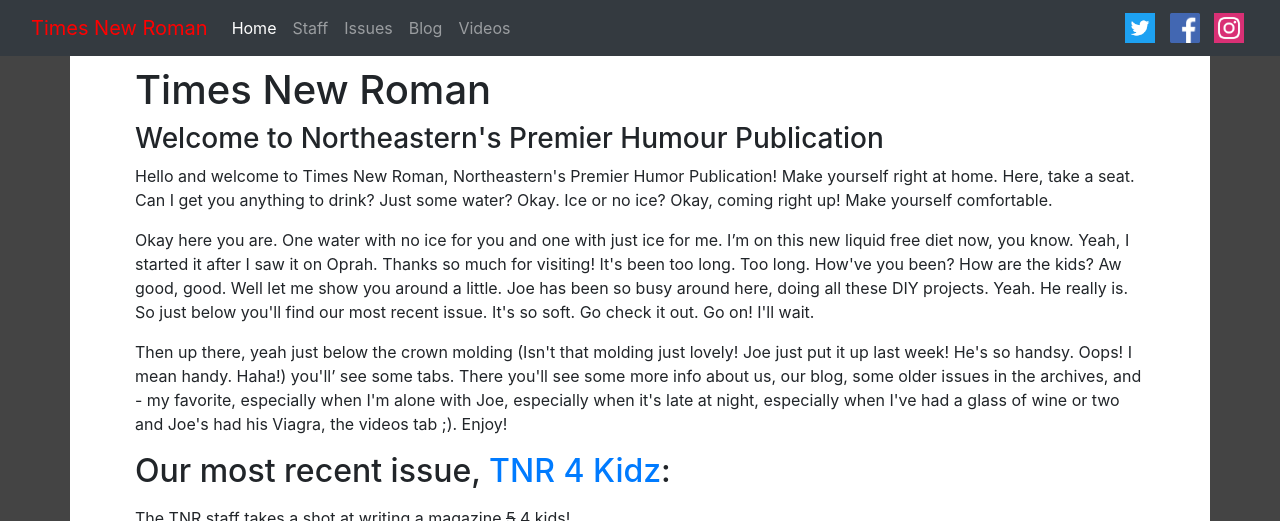
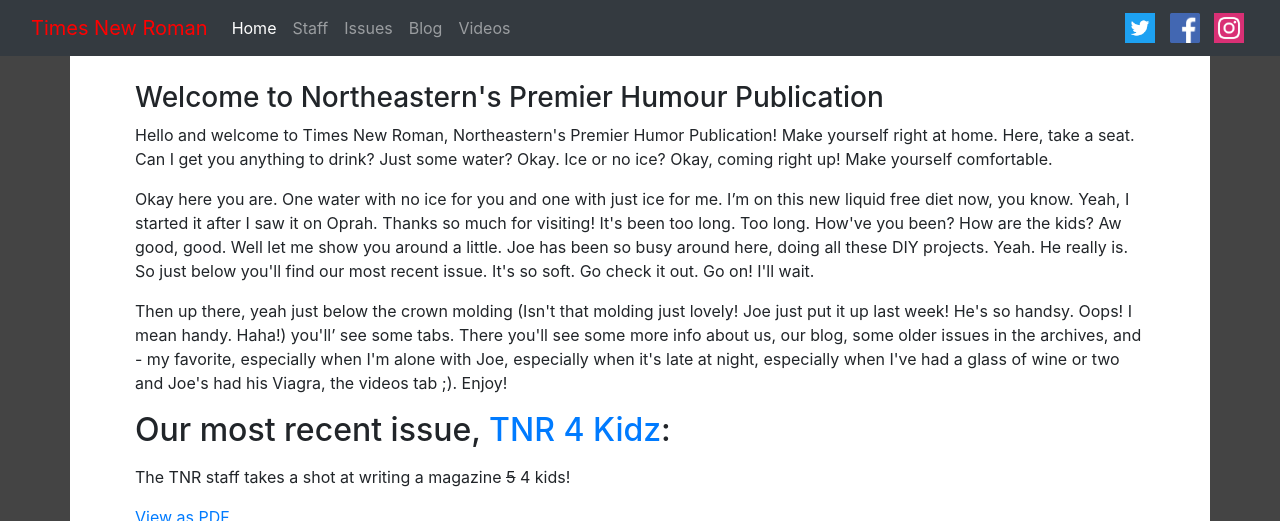
Before and after one commit to neutimesnewroman/website-source, a Jekyll site: the page built from index.html, in a window 1280 px wide and 900 px high, cut to the strip 0-521 px from the top of the window. Built offline with Jekyll 4.4.1, drawn with Linux system fonts in a browser that asks for light colours; nearby versions of some CDN libraries.

Commit message:
Remove title header thing

```diff
--- a/_layouts/base.html
+++ b/_layouts/base.html
@@ -23,8 +23,7 @@
     <div class="container" id="container">
 
 
-        <div id="content">
-            <h1>{{ page.title | flatify }}</h1>
+        <div id="content" style="padding-top:25px">
             {{ content }}
         </div>
     </div>
```
